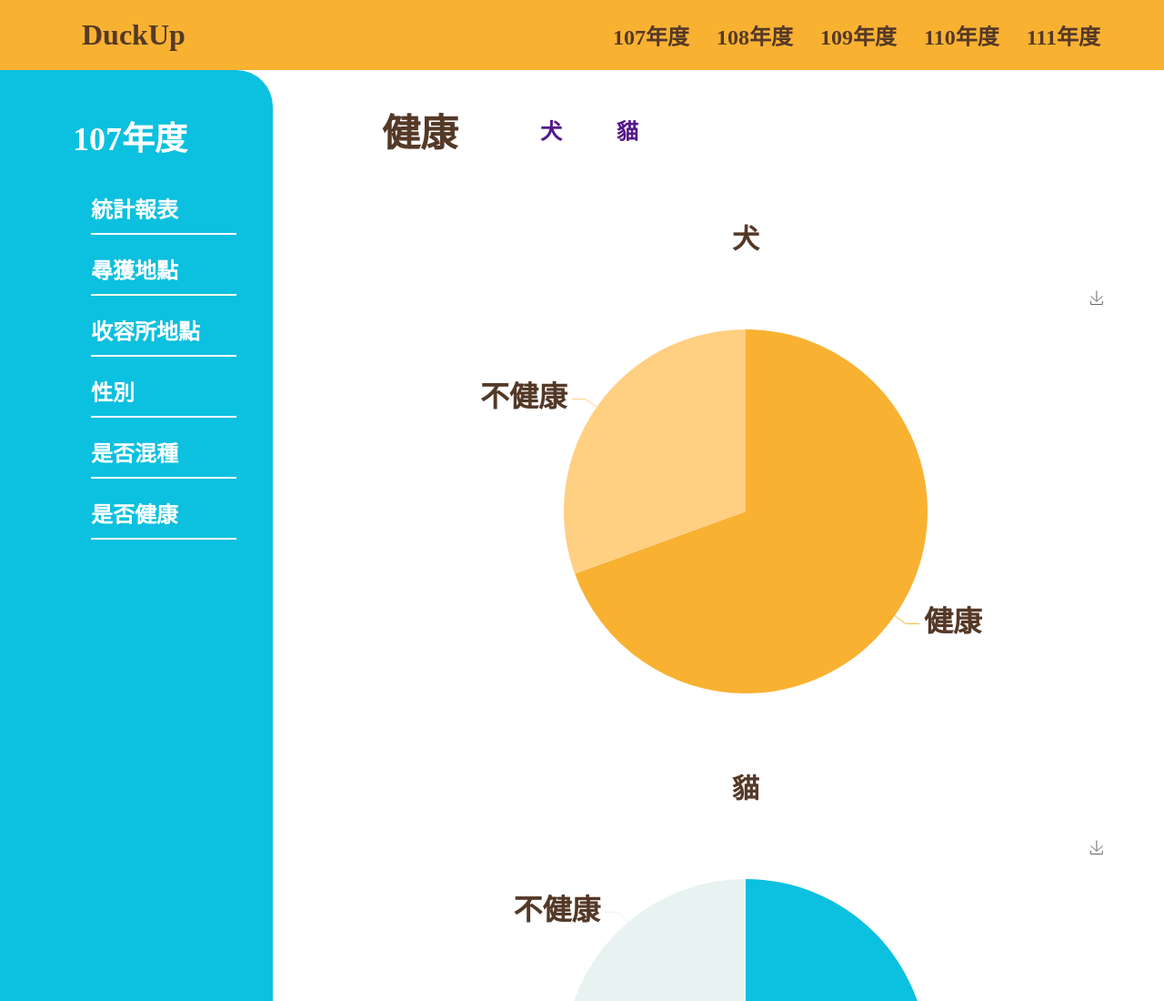
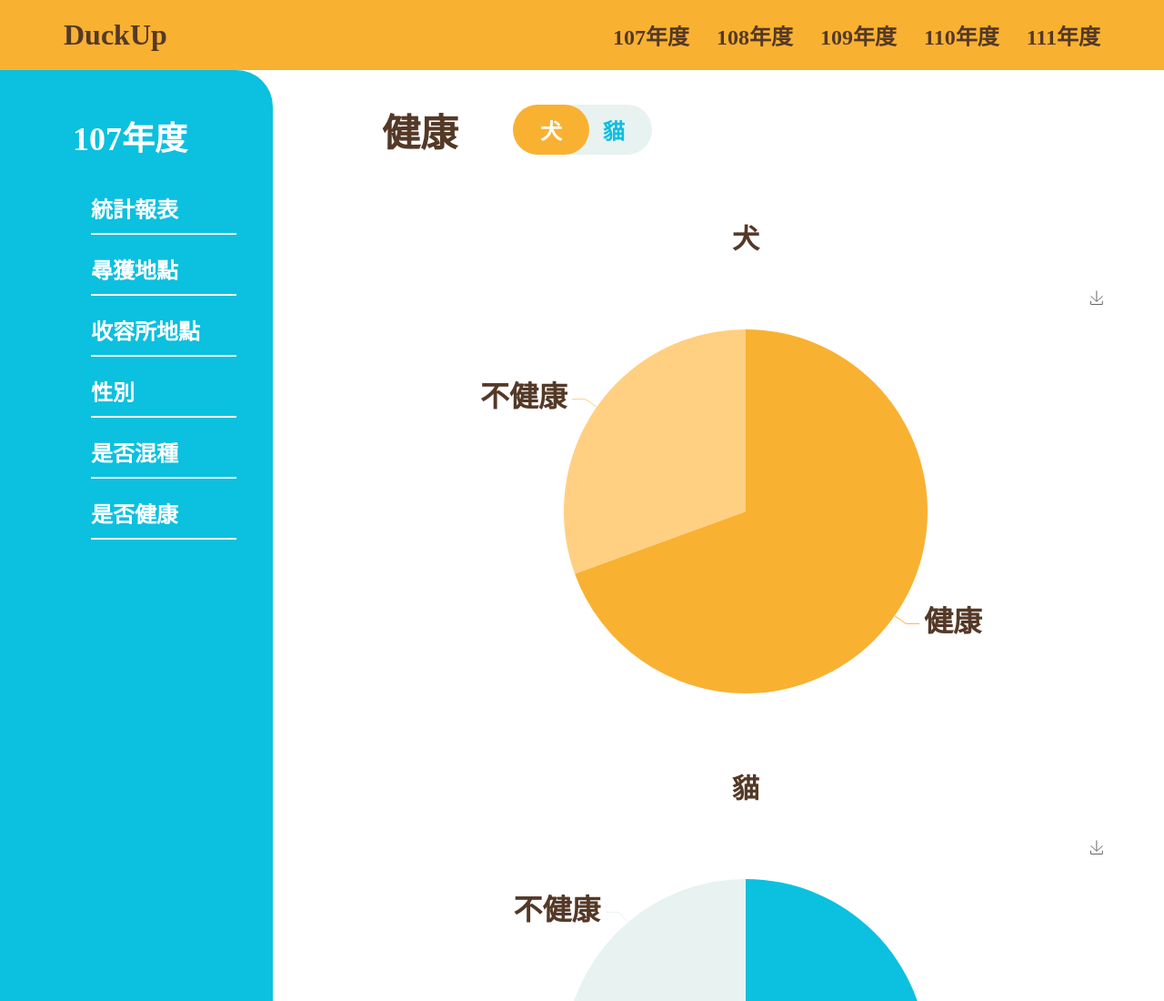
Before and after one commit to yeeda0811/DuckUp, a plain HTML site: page project/healthy.html in a window 1280 px wide. Shown: the top 1100 px of the page at 91% size. Drawn offline with nearby package versions, Linux system fonts and the light colour scheme; files whose address does not match are found by name.

Commit message:
humane finish bar & line graph. healthy update

```diff
--- a/project/healthy.html
+++ b/project/healthy.html
@@ -5,7 +5,7 @@
     <meta http-equiv="X-UA-Compatible" content="IE=edge" />
     <meta name="viewport" content="width=device-width, initial-scale=1.0" />
     <title>健康-107年度</title>
-    <link rel="stylesheet" href="../style/gender.css" />
+    <link rel="stylesheet" href="../style/healthy.css" />
     <script
       src="https://cdnjs.cloudflare.com/ajax/libs/echarts/5.4.2/echarts.min.js"
       integrity="sha512-VdqgeoWrVJcsDXFlQEKqE5MyhaIgB9yXUVaiUa8DR2J4Lr1uWcFm+ZH/YnzV5WqgKf4GPyHQ64vVLgzqGIchyw=="
```
Also changed, not shown: project/humane.html (+1 -1 lines).
